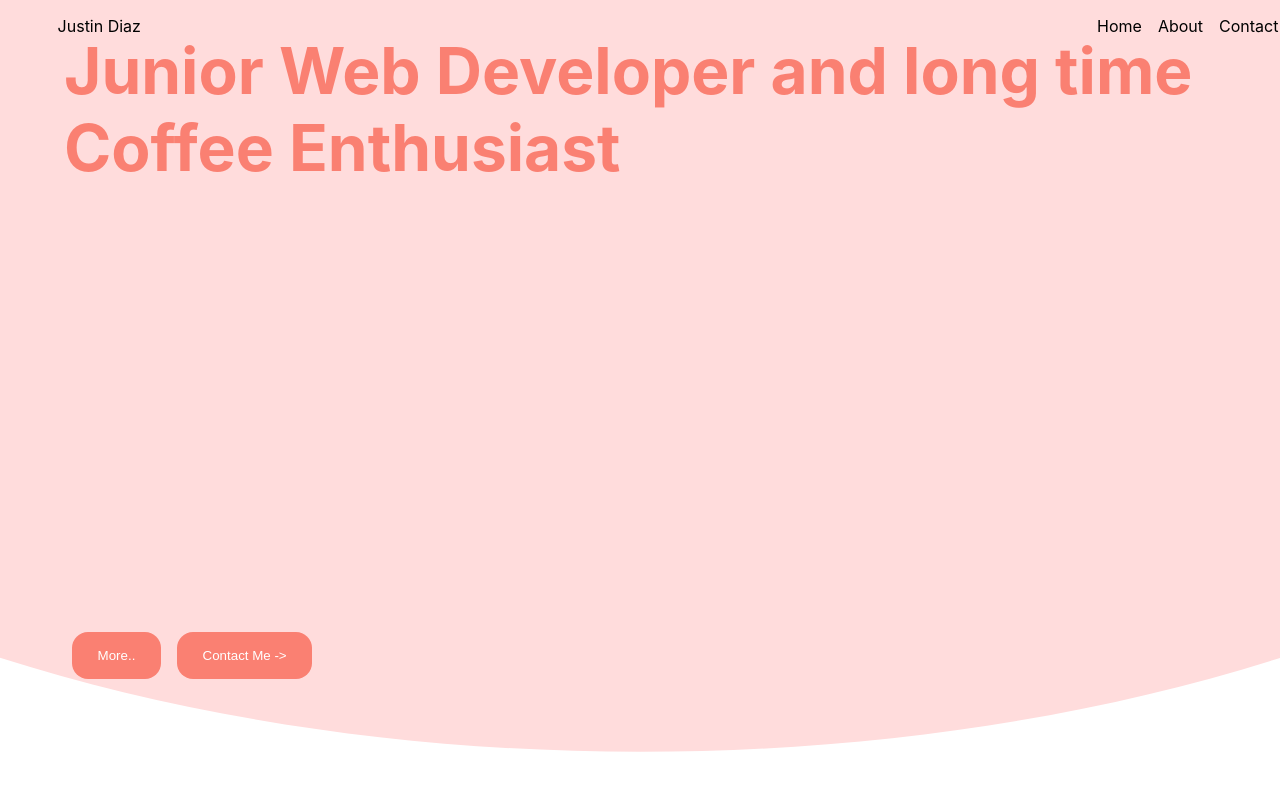
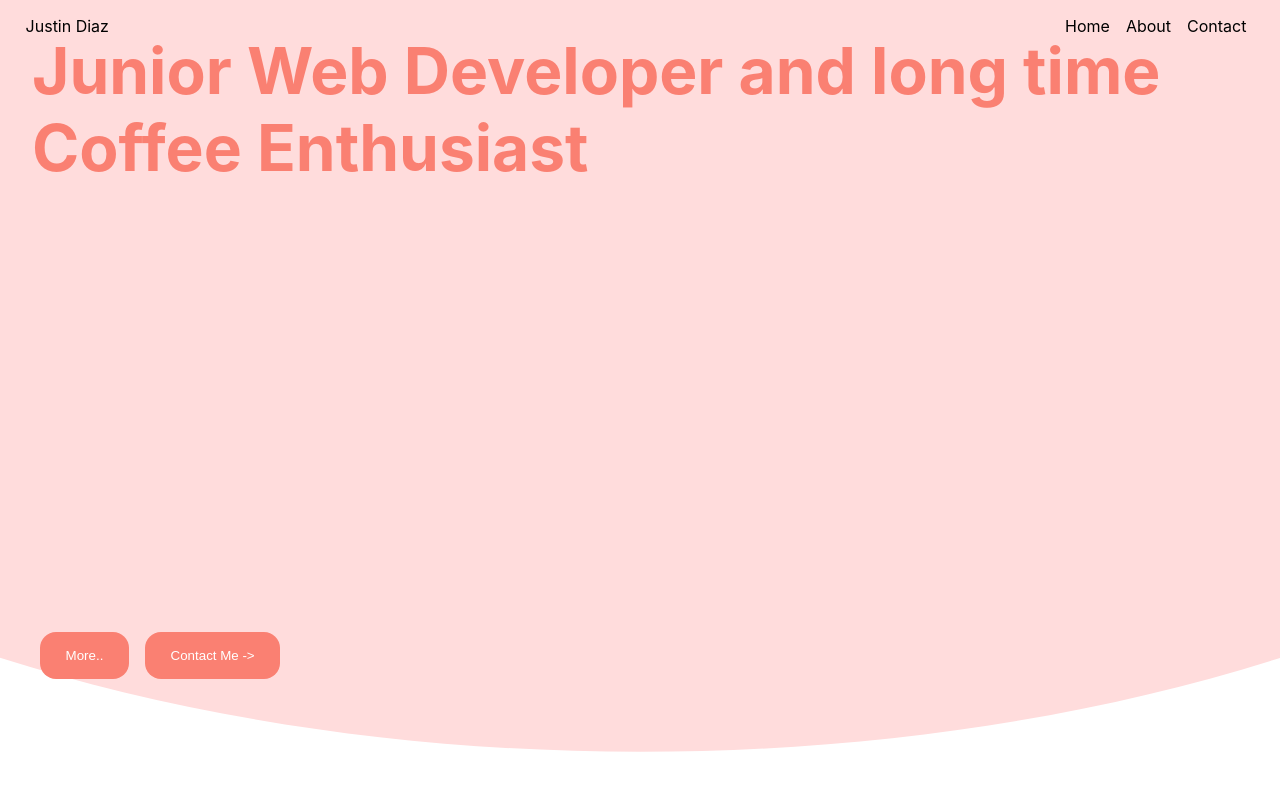
Before and after one commit to meteora277/coffee-and-code, a Next.js app: page / in a window 1280 px wide. Shown: the top 790 px of the page. Built offline with nearby package versions, Linux system fonts and the light colour scheme.

Commit message:
remove next container padding

```diff
--- a/styles/Home.module.css
+++ b/styles/Home.module.css
@@ -1,5 +1,4 @@
 .container {
-  padding: 0 2rem;
 }
 
 .main {
```
